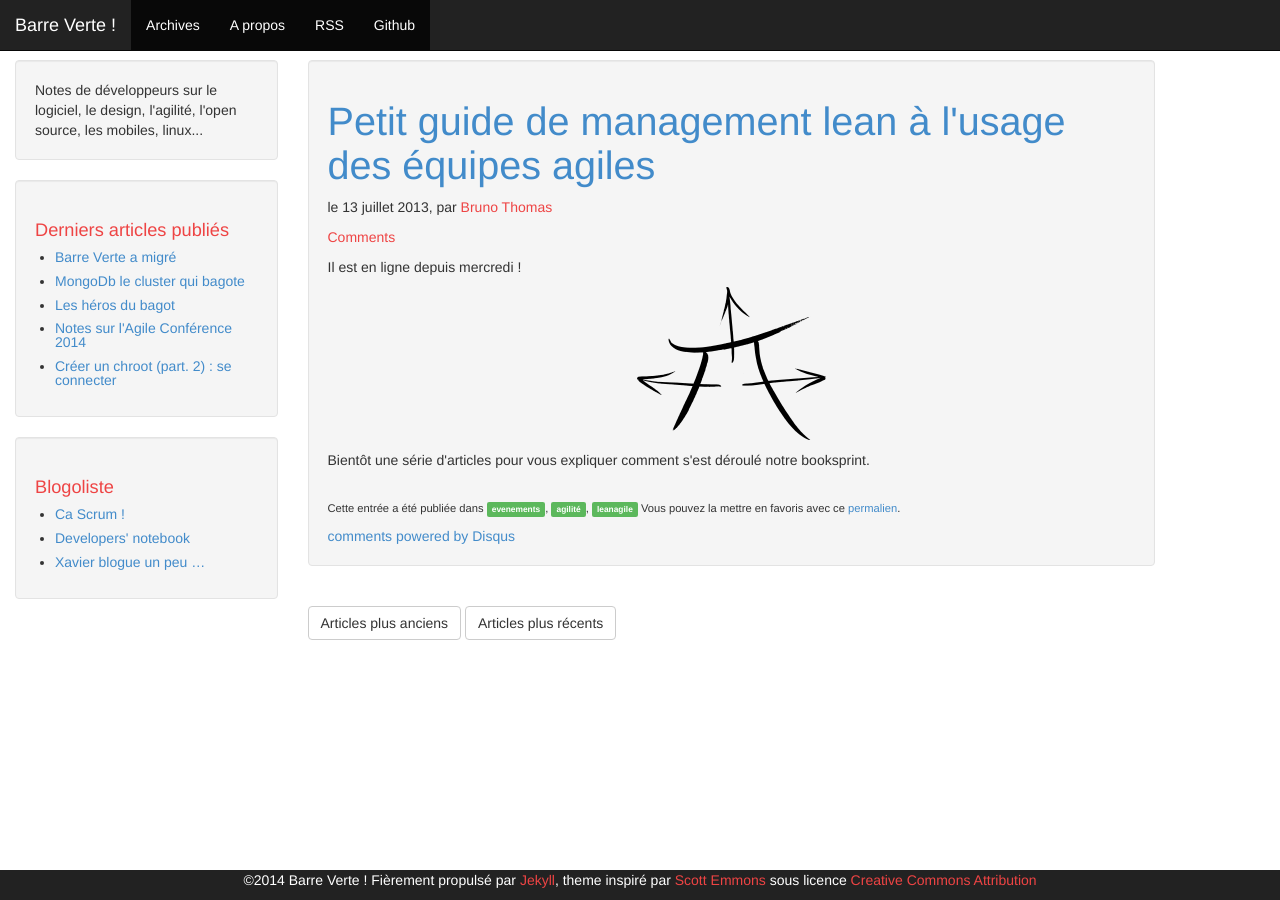
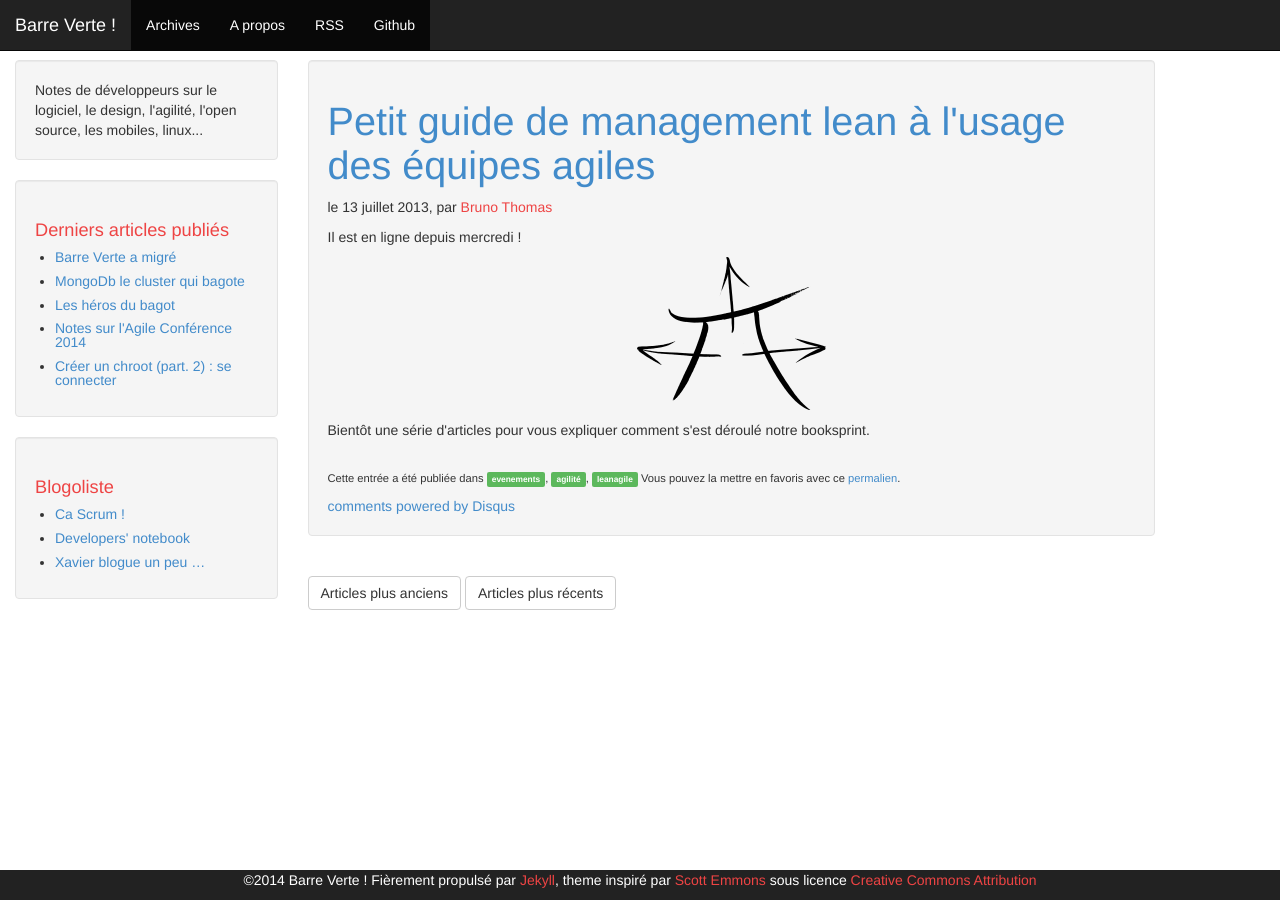
Before and after one commit to MichaelBitard/barreverte.github.io, a Jekyll site: the page built from _posts/2013-07-13-petit-guide-de-management-lean-a-lusage-des-equipes-agiles.markdown, in a window 1280 px wide. Built offline with Jekyll 4.4.1, drawn with Linux system fonts in a browser that asks for light colours; Markdown is read by kramdown in place of the engine named in the settings; comment, search, counter and statistics services are not loaded.

Commit message:
Revert "[fix] commentaires dispos sur tous les posts"
This reverts commit 5aa04b989acd1ae5ccbf8602b8ae564614adfb71.

```diff
--- a/_layouts/post.html
+++ b/_layouts/post.html
@@ -28,7 +28,7 @@
 {% endcase %}
 {{ page.date | date: "%Y" }}, par <span class="author">{{ page.author.display_name }}</span>
 </p>
-            {% if site.comments == true and site.disqus != '' %}
+            {% if site.comments == true and page.comments == true and site.disqus != '' %}
                 <p class="author"><a href="#disqus_thread">Comments</a></p>
             {% endif %}
             <div class="post-content">
```
